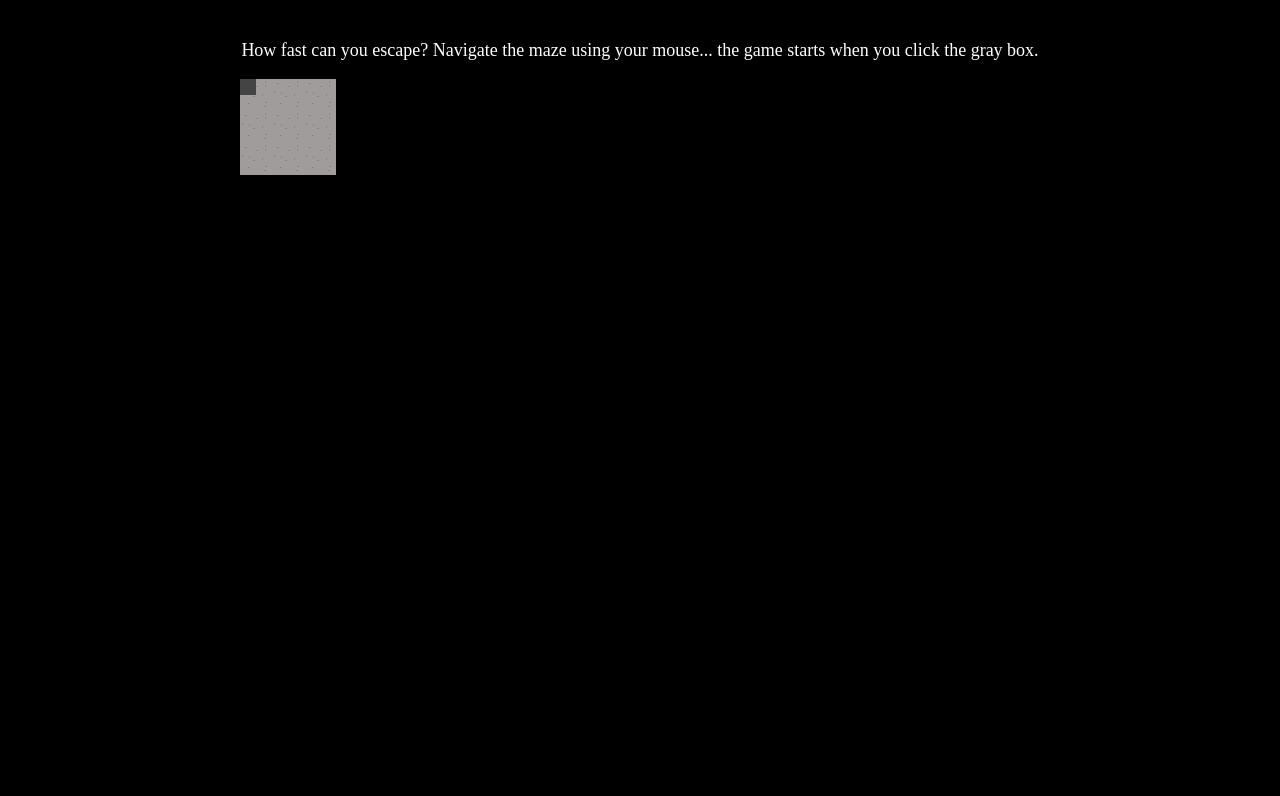
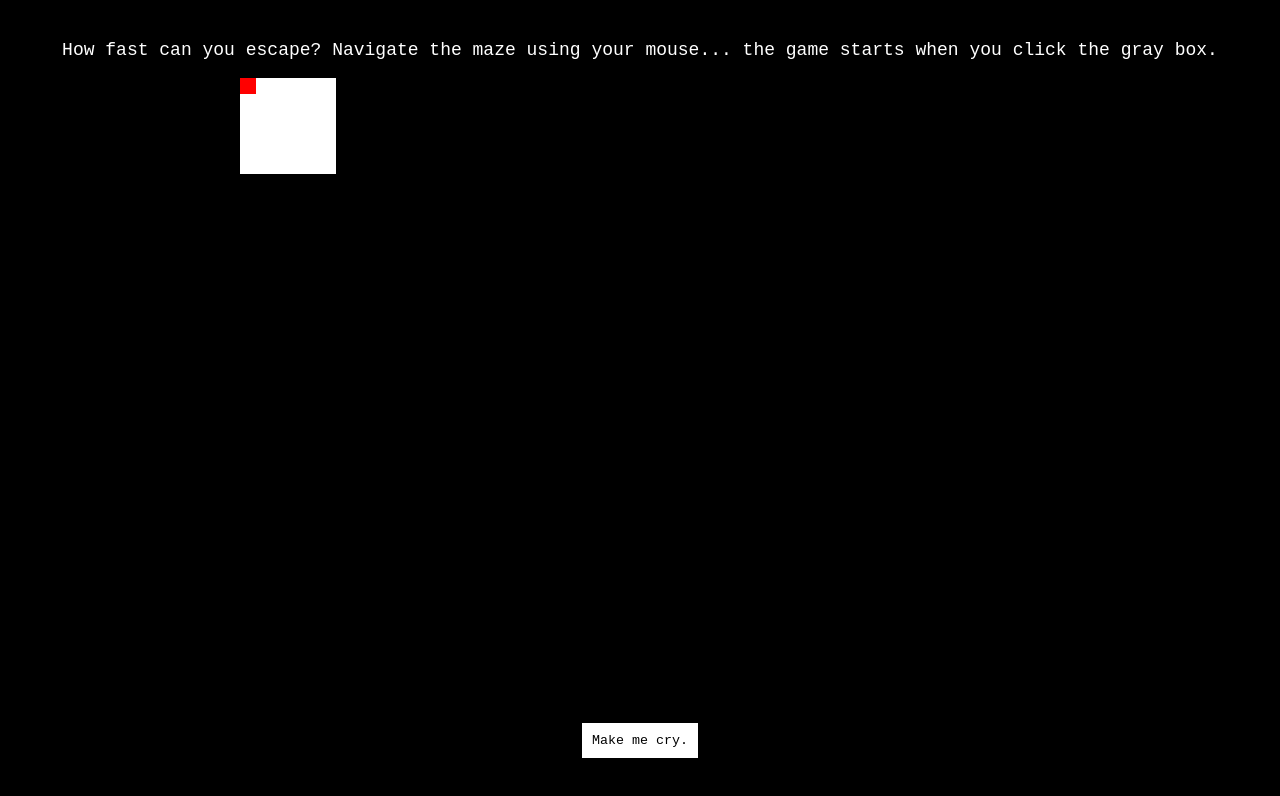
Before and after one commit to cjstewart88/n, a website built with webpack: page src/index.html in a window 1280 px wide. Built offline with nearby package versions, Linux system fonts and the light colour scheme.

Commit message:
flashing background, timer

```diff
--- a/src/index.html
+++ b/src/index.html
@@ -9,11 +9,28 @@
         color: #fff;
         text-align: center;
         font-size: 18px;
+        font-family: 'Courier New', Courier, monospace;
       }
 
       canvas {
         margin: 0 auto;
         display: block;
+      }
+
+      .time {
+        position: fixed;
+        bottom: 10;
+        left: 10;
+        margin: 0;
+      }
+
+      button {
+        border: none;
+        background: white;
+        color: black;
+        margin-top: 5px;
+        padding: 10px;
+        font-family: 'Courier New', Courier, monospace;
       }
     </style>
   </head>
@@ -22,6 +39,8 @@
       How fast can you escape? Navigate the maze using your mouse... the game starts when you click the gray box.
     </p>
     <canvas id="level"></canvas>
+    <button>Make me cry.</button>
+    <p class="time"></p>
   </body>
   <script src="javascript/bundle.js"></script>
 </html>
--- a/src/javascript/engine.ts
+++ b/src/javascript/engine.ts
@@ -28,6 +28,7 @@ export class Engine {
   }
 
   private drawLevel() {
+    this.game.updateTimeDisplay();
     this.ctx.globalCompositeOperation = 'source-over';
     this.ctx.clearRect(0, 0, 800, 640);
 
@@ -45,7 +46,8 @@ export class Engine {
 
         // ground tile
         if (cellValue === 'F') {
-          this.ctx.drawImage(this.imgs.ground.element, x, y);
+          this.ctx.fillStyle = this.game.crying ? "#"+((1<<24)*Math.random()|0).toString(16) : '#fff';
+          this.ctx.fillRect(x, y, 32, 32);
         }
 
         if (this.inPlayerSight(x, y)) {
@@ -62,7 +64,7 @@ export class Engine {
       });
     });
 
-    this.ctx.fillStyle = '#444';
+    this.ctx.fillStyle = 'red';
     this.ctx.fillRect(this.player.currentPosition.x, this.player.currentPosition.y, 16, 16);
   }
 
@@ -78,13 +80,13 @@ export class Engine {
   private drawLevelExits(type: any, x: number, y: number) {
     // next level exit
     if (type === 'N') {
-      this.ctx.fillStyle = '#ff8300';
+      this.ctx.fillStyle = '#000';
       this.ctx.fillRect(x, y, 32, 32);
     }
 
     // final exit
     if (type === 'E') {
-      this.ctx.fillStyle = '#ffee00';
+      this.ctx.fillStyle = '#000';
       this.ctx.fillRect(x, y, 32, 32);
     }
   }
--- a/src/javascript/game.ts
+++ b/src/javascript/game.ts
@@ -9,14 +9,20 @@ export class Game {
   public player: Player;
   public level: any;
   public inProgress = false;
+  public crying = false;
 
   private startTime: number;
 
   constructor() {
     this.assets = new Assets(() => {
       this.player = new Player(this);
-      this.level = Levels.one;
+      this.level = Levels.two;
       this.engine = new Engine(this);
+    });
+
+    document.getElementsByTagName('button')[0].addEventListener('click', (e) => {
+      this.crying = !this.crying;
+      e.srcElement.innerHTML = (this.crying ? 'Please make it stop.' : 'Make me cry.');
     });
   }
 
@@ -47,11 +53,17 @@ export class Game {
     this.inProgress =  false;
   }
 
+  public updateTimeDisplay() {
+    if (this.startTime) {
+      document.getElementsByClassName('time')[0].innerHTML = `${this.timeToComplete} seconds `;
+    }
+  }
+
   private setGameCopy(copy: string) {
     document.getElementsByClassName('game-copy')[0].innerHTML = copy;
   }
 
-  private get timeToComplete() {
+  private get timeToComplete(): any {
     return Math.floor((Date.now() - this.startTime)/1000);
   }
 }
--- a/src/javascript/levels/three.ts
+++ b/src/javascript/levels/three.ts
@@ -18,8 +18,8 @@ export let three = {
     ['0','0','0','0','0','0','0','0','0','0','0','F','F','F','0','0','0','0','0','0','0','0','0','0','0'],
     ['0','0','0','0','0','0','0','0','0','0','0','0','0','F','0','0','0','0','0','0','0','0','0','0','0'],
     ['0','0','0','0','0','0','0','0','0','0','0','0','0','F','0','0','F','F','F','0','0','0','0','0','0'],
-    ['0','0','0','0','0','0','0','0','0','0','0','0','0','F','0','0','F','F','F','0','0','0','0','0','0'],
-    ['0','0','0','0','0','0','0','0','0','0','0','0','0','F','0','F','F','F','N','0','0','0','0','0','0'],
+    ['0','0','0','0','0','0','0','0','0','0','0','0','0','F','0','0','F','N','F','0','0','0','0','0','0'],
+    ['0','0','0','0','0','0','0','0','0','0','0','0','0','F','0','F','F','F','F','0','0','0','0','0','0'],
     ['0','0','0','0','0','0','0','0','0','0','0','0','0','F','0','F','0','0','0','0','0','0','0','0','0'],
     ['0','0','0','0','0','0','0','0','0','0','0','0','0','F','F','F','0','0','0','0','0','0','0','0','0'],
     ['0','0','0','0','0','0','0','0','0','0','0','0','0','F','F','F','0','0','0','0','0','0','0','0','0'],
--- a/src/javascript/levels/two.ts
+++ b/src/javascript/levels/two.ts
@@ -12,14 +12,14 @@ export let two = {
     ['0','0','F','0','0','0','0','0','0','0','0','0','0','0','0','0','0','0','0','0','0','0','0','0','0'],
     ['0','0','F','0','0','0','0','0','0','0','0','0','0','0','0','0','0','0','0','0','0','0','0','0','0'],
     ['0','0','F','0','0','0','0','0','0','0','0','0','0','0','0','0','0','0','0','0','0','0','0','0','0'],
-    ['0','0','F','F','F','F','F','F','0','0','0','0','0','0','0','0','0','0','0','0','0','0','0','0','0'],
-    ['0','0','0','0','0','F','F','F','0','0','0','0','0','0','0','0','0','0','0','0','0','0','0','0','0'],
-    ['0','0','0','0','0','F','F','F','F','F','F','0','0','0','0','0','0','0','0','0','0','0','0','0','0'],
-    ['0','0','0','0','0','0','0','0','F','N','F','0','0','0','0','0','0','0','0','0','0','0','0','0','0'],
-    ['0','0','0','0','0','0','0','0','F','F','F','0','0','0','0','0','0','0','0','0','0','0','0','0','0'],
-    ['0','0','0','0','0','0','0','0','0','0','0','0','0','0','0','0','0','0','0','0','0','0','0','0','0'],
-    ['0','0','0','0','0','0','0','0','0','0','0','0','0','0','0','0','0','0','0','0','0','0','0','0','0'],
-    ['0','0','0','0','0','0','0','0','0','0','0','0','0','0','0','0','0','0','0','0','0','0','0','0','0'],
+    ['0','0','F','F','F','F','F','F','0','0','F','F','F','0','0','0','0','0','0','0','0','0','0','0','0'],
+    ['0','0','F','0','0','F','F','F','0','0','0','0','F','0','0','0','0','0','0','0','0','0','0','0','0'],
+    ['0','0','F','0','0','F','F','F','F','F','F','0','F','0','0','0','0','0','0','0','0','0','0','0','0'],
+    ['0','0','F','0','0','0','0','0','F','N','F','0','F','0','0','0','0','0','0','0','0','0','0','0','0'],
+    ['0','0','F','0','0','0','0','0','F','F','F','0','F','0','0','0','0','0','0','0','0','0','0','0','0'],
+    ['0','0','F','0','0','0','0','0','0','0','0','0','F','0','0','0','0','0','0','0','0','0','0','0','0'],
+    ['0','0','F','0','0','0','F','F','F','F','F','F','F','0','0','0','0','0','0','0','0','0','0','0','0'],
+    ['0','0','F','F','F','F','F','F','F','0','0','0','0','0','0','0','0','0','0','0','0','0','0','0','0'],
     ['0','0','0','0','0','0','0','0','0','0','0','0','0','0','0','0','0','0','0','0','0','0','0','0','0'],
     ['0','0','0','0','0','0','0','0','0','0','0','0','0','0','0','0','0','0','0','0','0','0','0','0','0'],
     ['0','0','0','0','0','0','0','0','0','0','0','0','0','0','0','0','0','0','0','0','0','0','0','0','0'],
```
Also changed, not shown: dist/index.html, dist/javascript/bundle.js.
